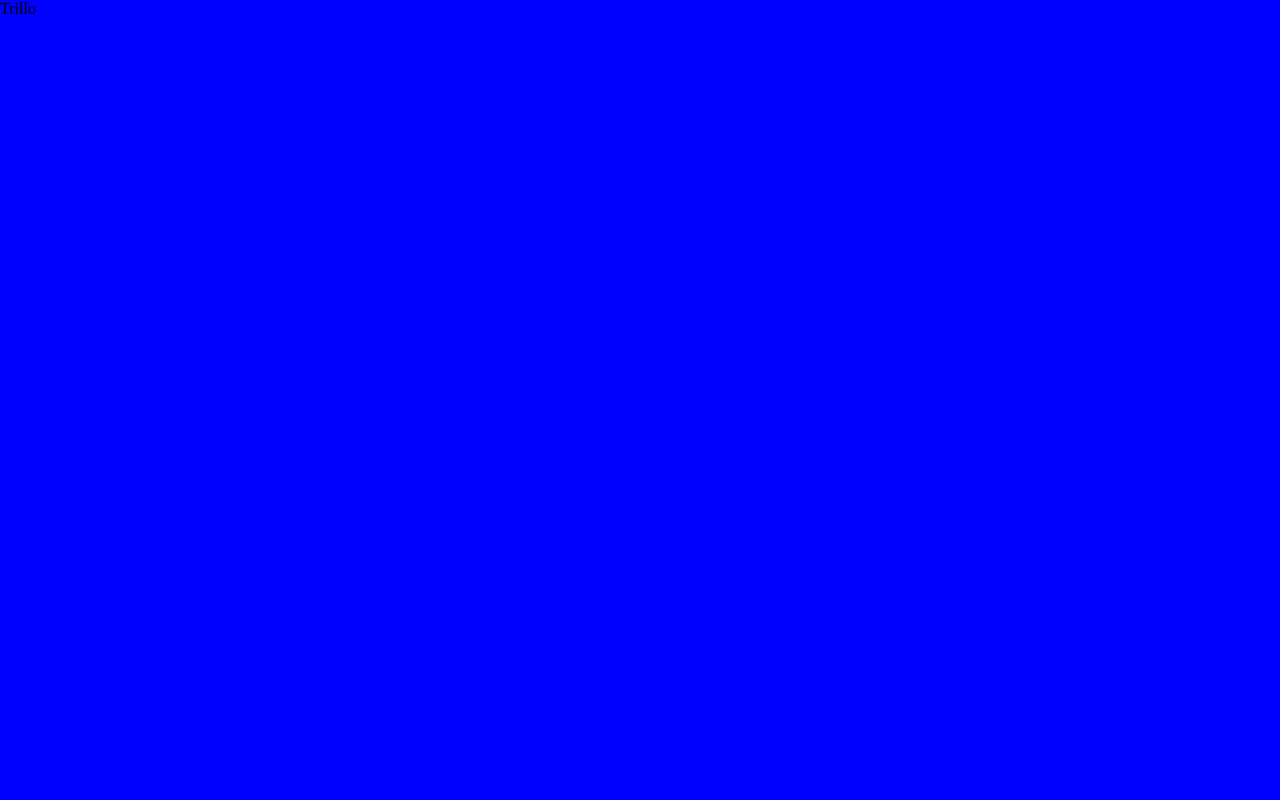
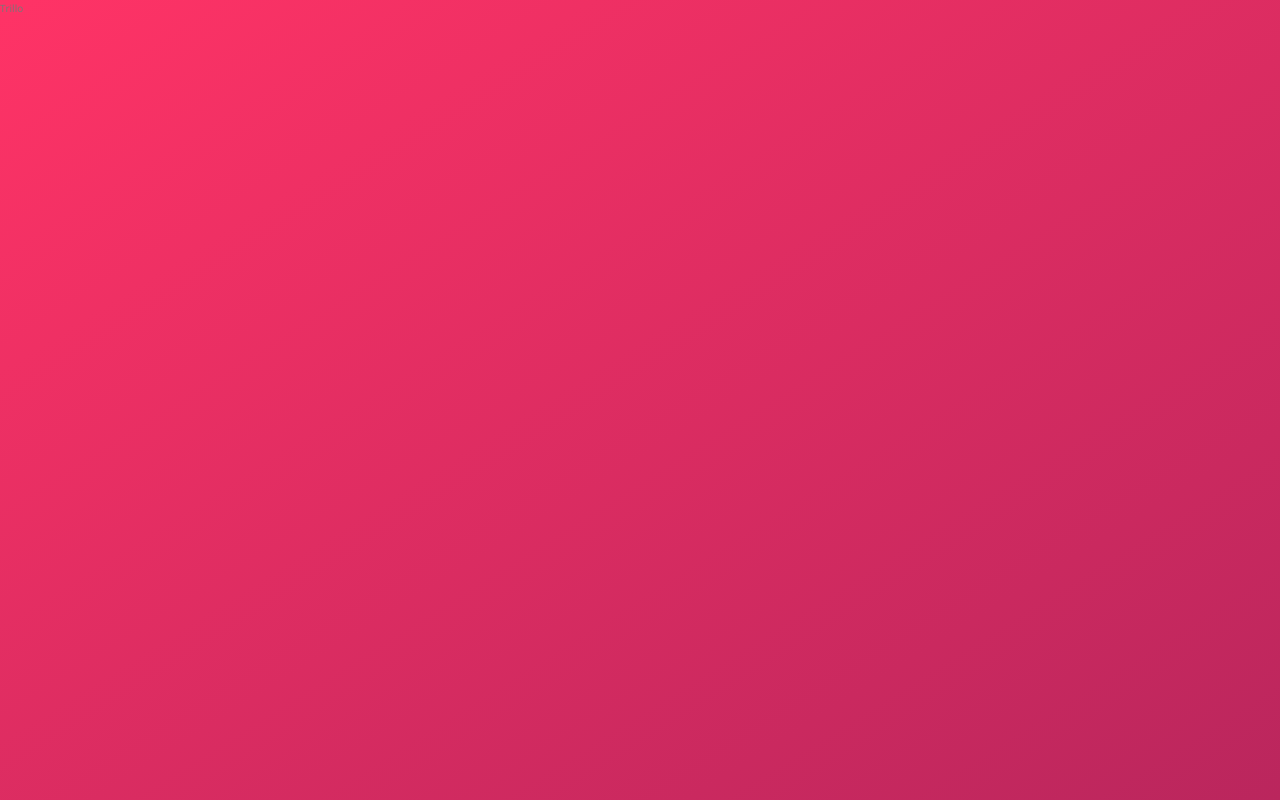
Before and after one commit to adarsh-shahi/trillo, a website: page index.html in a window 1280 px wide. Drawn offline with nearby package versions, Linux system fonts and the light colour scheme.

Commit message:
project settings and custom properties

```diff
--- a/index.html
+++ b/index.html
@@ -4,6 +4,7 @@
   <meta charset="UTF-8">
   <meta http-equiv="X-UA-Compatible" content="IE=edge">
   <meta name="viewport" content="width=device-width, initial-scale=1.0">
+  <link href="https://fonts.googleapis.com/css?family=Open+Sans:300,400,600" rel="stylesheet">
   <link rel="stylesheet" href="./css/style.css">
   <title>Document</title>
 </head>
--- /dev/null
+++ b/sass/_base.scss
@@ -0,0 +1,59 @@
+/*
+COLORS
+Primary: #eb2f64
+Primary light: #FF3366
+Primary dark: #BA265D
+Grey light 1: #faf9f9
+Grey light 2: #f4f2f2
+Grey light 3: #f0eeee
+Grey light 4: #ccc
+Grey dark 1: #333
+Grey dark 2: #777
+Grey dark 3: #999
+*/
+
+:root {
+	--color-primary: #eb2f64;
+	--color-primary-light: #ff3366;
+	--color-primary-dark: #ba265d;
+
+	--color-grey-light-1: #faf9f9;
+	--color-grey-light-2: #f4f2f2;
+	--color-grey-light-3: #f0eeee;
+	--color-grey-light-4: #ccc;
+
+	--color-grey-dark-1: #333;
+	--color-grey-dark-2: #777;
+	--color-grey-dark-3: #999;
+}
+
+* {
+	margin: 0;
+	padding: 0;
+}
+
+*,
+*::after,
+*::before {
+	box-sizing: inherit;
+}
+
+html {
+	box-sizing: border-box;
+	font-size: 62.5%;
+}
+
+body {
+	font-family: "Open Sans", sans-serif;
+	font-weight: 400;
+	line-height: 1.6;
+  color: var(--color-grey-dark-2);
+	background-image: linear-gradient(
+		to right bottom,
+		var(--color-primary-light),
+		var(--color-primary-dark)
+	);
+	background-size: cover;
+	background-repeat: no-repeat;
+	min-height: 100vh;
+}
--- a/sass/main.scss
+++ b/sass/main.scss
@@ -1,22 +1,3 @@
-/*
-COLORS
-Primary: #eb2f64
-Primary light: #FF3366
-Primary dark: #BA265D
-Grey light 1: #faf9f9
-Grey light 2: #f4f2f2
-Grey light 3: #f0eeee
-Grey light 4: #ccc
-Grey dark 1: #333
-Grey dark 2: #777
-Grey dark 3: #999
-*/
-
-*{
-  margin: 0;
-  padding: 0;
-}
-
-body{
-  background-color: blue;
-}
+@import "base";
+@import "component";
+@import "layout"
```
Also changed, not shown: css/style.css, sass/_component.scss (added), sass/_layout.scss (added).
